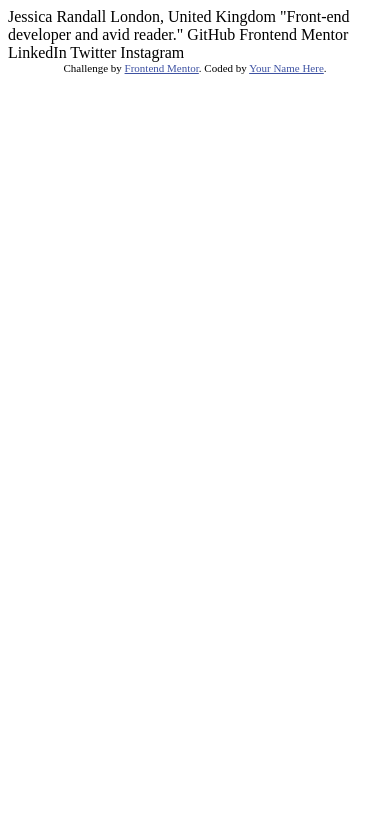
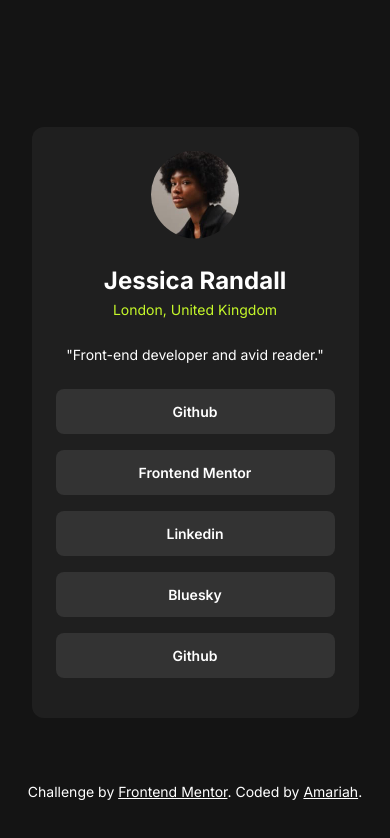
Before and after one commit to hairama/social-links-profile-main, a plain HTML site: page index.html in a window 390 px wide. Drawn offline with Linux system fonts and the light colour scheme.

Commit message:
Finished mobile layout

```diff
--- a/index.html
+++ b/index.html
@@ -3,32 +3,42 @@
 <head>
   <meta charset="UTF-8">
   <meta name="viewport" content="width=device-width, initial-scale=1.0"> <!-- displays site properly based on user's device -->
+  <link rel="icon" type="image/png" sizes="32x32" href="./assets/images/favicon-32x32.png">
+  <title>Frontend Mentor | Social links profile</title>
+  <link rel="preconnect" href="https://fonts.googleapis.com">
+  <link rel="preconnect" href="https://fonts.gstatic.com" crossorigin>
+  <link href="https://fonts.googleapis.com/css2?family=Inter:ital,opsz,wght@0,14..32,100..900;1,14..32,100..900&display=swap" rel="stylesheet">
+  <link rel="stylesheet" type="text/css" href="./style.css">
+</head>
 
-  <link rel="icon" type="image/png" sizes="32x32" href="./assets/images/favicon-32x32.png">
+<body class="flex">
+  <main class="card--body flex">
+    <div class="card--header flex">
+      <img
+      class="card--image"
+      src="./assets/images/avatar-jessica.jpeg"
+      alt="profile picture">
+      <div class="flex">
+        <h1>Jessica Randall</h1>
+        <p class="location">London, United Kingdom</p>
+      </div>
+      <p class="tagline">"Front-end developer and avid reader."</p>
+    </div>
+    <ul class="links" aria-label="Social links">
+      <li class="link">Github</li>
+      <li class="link">Frontend Mentor</li>
+      <li class="link">Linkedin</li>
+      <li class="link">Bluesky</li>
+      <li class="link">Github</li>
+    </ul>
 
-  <title>Frontend Mentor | Social links profile</title>
 
-  <!-- Feel free to remove these styles or customise in your own stylesheet 👍 -->
-  <style>
-    .attribution { font-size: 11px; text-align: center; }
-    .attribution a { color: hsl(228, 45%, 44%); }
-  </style>
-</head>
-<body>
 
-  Jessica Randall
-  London, United Kingdom
-  "Front-end developer and avid reader."
-
-  GitHub
-  Frontend Mentor
-  LinkedIn
-  Twitter
-  Instagram
+  </main>
 
   <div class="attribution">
     Challenge by <a href="https://www.frontendmentor.io?ref=challenge" target="_blank">Frontend Mentor</a>.
-    Coded by <a href="#">Your Name Here</a>.
+    Coded by <a href="#">Amariah</a>.
   </div>
 </body>
 </html>
--- /dev/null
+++ b/style.css
@@ -0,0 +1,93 @@
+:root {
+    --green: hsl(75, 94%, 57%);
+    --white: hsl(0, 0%, 100%);
+    --grey-700: hsl(0, 0%, 20%);
+    --grey-800: hsl(0, 0%, 12%);
+    --grey-900: hsl(0, 0%, 8%);
+
+}
+* {
+    margin: 0;
+    padding: 0;
+    box-sizing: border-box;
+    font-size: 14px;
+    font-family: "Inter", sans-serif;
+    color: var(--white);
+    line-height: 1.5;
+    letter-spacing: 0px;
+
+}
+
+.flex {
+    display: flex;
+    flex-direction: column;
+    align-items: center;
+}
+
+body {
+    width: 100vw;
+    height: 100vh;
+    justify-content: center;
+    align-items: center;
+    background-color: var(--grey-900);
+}
+
+.card--body {
+    background-color: var(--grey-800);
+    border-radius: 12px;
+    width: 327px;
+    padding: 24px;
+}
+
+.card--header {
+    gap: 24px;
+}
+
+.card--image {
+    width: 88px;
+    height: 88px;
+    clip-path: circle();
+}
+
+h1 {
+    font-size: 24px;
+}
+
+.location {
+    color: var(--green);
+}
+
+.tagline {
+    margin-bottom: 24px;
+}
+
+.attribution {
+    position: absolute;
+    bottom: 5vh;
+}
+
+ul {
+
+    width: 100%;
+}
+
+li {
+    list-style: none;
+    height: 45px;
+    background-color: var(--grey-700);
+    margin-bottom: 16px;
+    text-align: center;
+    border-radius: 8px;
+    line-height: 45px;
+    font-weight: 600;
+    cursor: url("./assets/images/handcursor.svg"), pointer;
+    transition: background-color 1s;
+}
+
+.link:hover {
+    background-color: var(--green);
+    color: var(--grey-900);
+    transition: background-color 1s;
+    transition-timing-function: linear;
+    /* transition-duration: 200ms; */
+}
```
Also changed, not shown: assets/images/handcursor.svg (added).
